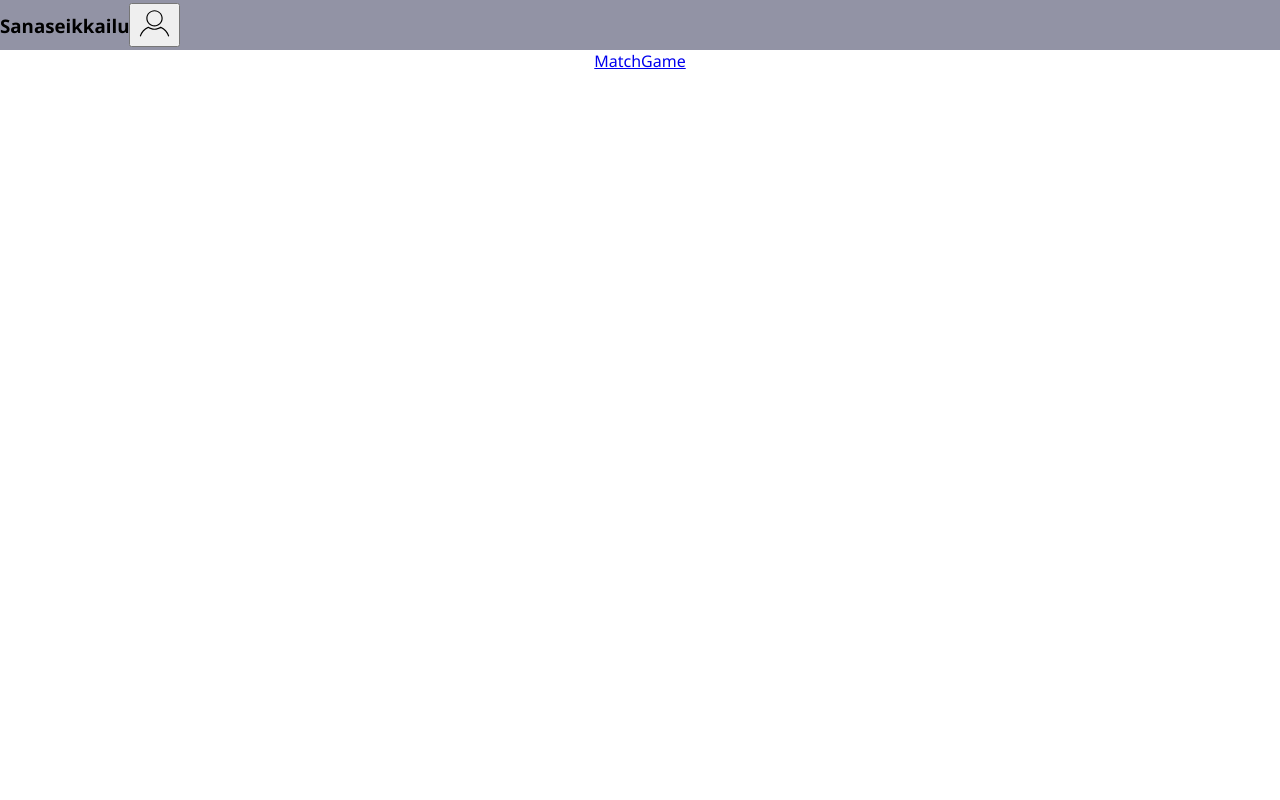
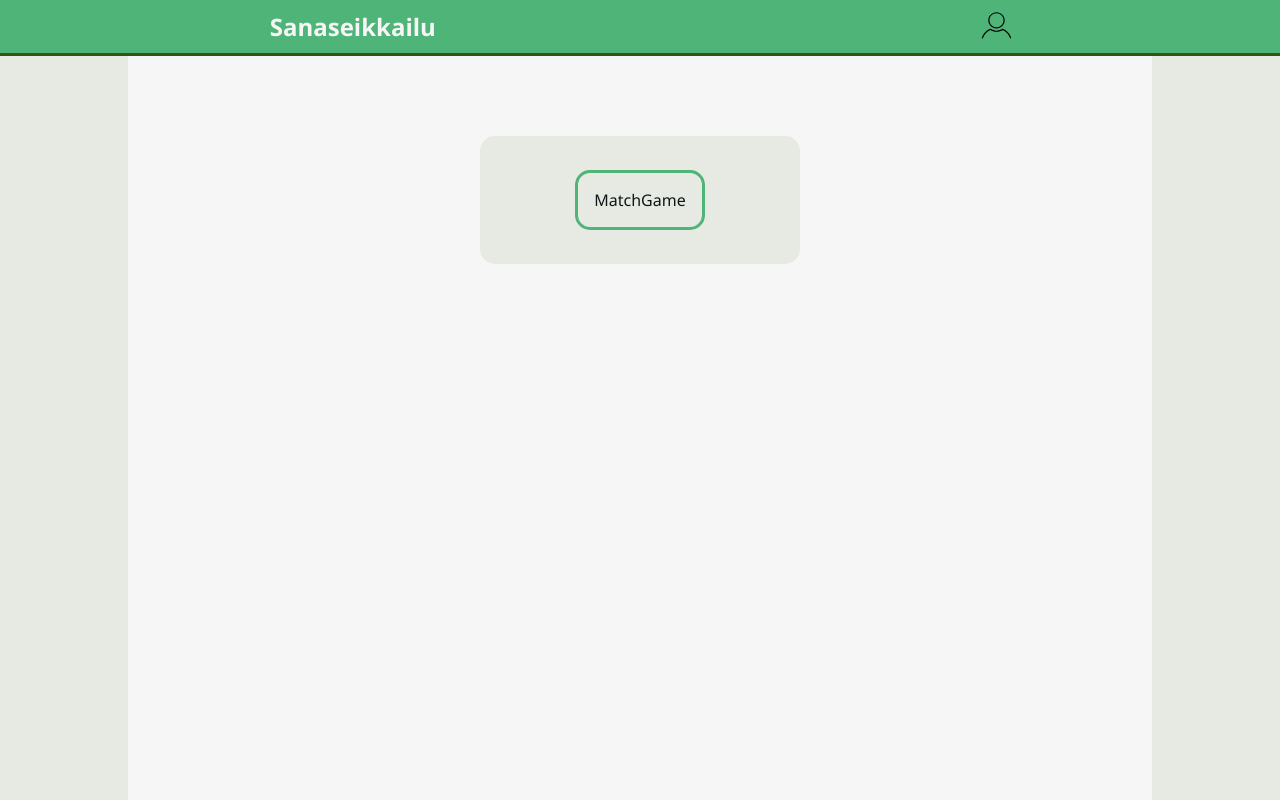
Before and after one commit to AnssiAi/sanaseikkailu, a React (Vite) app in the folder sanaseikkailuFrontend/: page / in a window 1280 px wide. Built offline with nearby package versions, Linux system fonts and the light colour scheme.

Commit message:
Tyylipäivitykset

```diff
--- a/sanaseikkailuFrontend/src/App.tsx
+++ b/sanaseikkailuFrontend/src/App.tsx
@@ -15,13 +15,13 @@ function App() {
   const [user, setUser] = useState<UserData>(null);
   return (
     <>
-      <div className='App'>
+      <div className='app'>
         <UserContext.Provider value={{ user, setUser }}>
-          <div id='nav'>
-            <h3>Sanaseikkailu</h3>
+          <div className='nav'>
+            <h2 className='appTitle'>Sanaseikkailu</h2>
             <LoginForm />
           </div>
-          <div className='Container'>
+          <div className='container'>
             <Router>
               <Routes>
                 <Route path='/' element={<GameSelect />} />
--- a/sanaseikkailuFrontend/src/components/GameSelect.tsx
+++ b/sanaseikkailuFrontend/src/components/GameSelect.tsx
@@ -3,8 +3,10 @@ import { Link } from 'react-router-dom';
 const GameSelect = () => {
   return (
     <>
-      <div>
-        <Link to={'/matchgame'}>MatchGame</Link>
+      <div className='gameSelect'>
+        <div className='gameCard'>
+          <Link to={'/matchgame'}>MatchGame</Link>
+        </div>
       </div>
     </>
   );
--- a/sanaseikkailuFrontend/src/components/LoginForm.tsx
+++ b/sanaseikkailuFrontend/src/components/LoginForm.tsx
@@ -55,15 +55,15 @@ const LoginForm = () => {
   };
 
   return (
-    <div id='loginContainer'>
+    <div className='loginContainer'>
       {visible ? (
         <>
-          <button id='userBtn' onClick={toggleVisibility}>
+          <button className='loginButton' onClick={toggleVisibility}>
             <span>
               <img src='src\assets\icons\login.svg' height={35} width={35} />
             </span>
           </button>
-          <div id='userContent'>
+          <div className='userContent'>
             {user ? (
               <>
                 <p>{user.username}</p>
@@ -95,7 +95,7 @@ const LoginForm = () => {
         </>
       ) : (
         <>
-          <button id='userBtn' onClick={toggleVisibility}>
+          <button className='loginButton' onClick={toggleVisibility}>
             <span>
               <img src='src\assets\icons\login.svg' height={35} width={35} />
             </span>
--- a/sanaseikkailuFrontend/src/components/MatchGame/MatchGame.tsx
+++ b/sanaseikkailuFrontend/src/components/MatchGame/MatchGame.tsx
@@ -222,26 +222,42 @@ const MatchGame = ({ gameSettings, wordList }: MatchGameProps) => {
 
   return (
     <>
-      <div id='matchGame'>
+      <div className='matchGame'>
         {gameActive ? (
           <>
-            <div id='scoreCard'>
-              <h2>MatchGame</h2>
+            <div className='scoreCard'>
+              <div className='coinSpan'>
+                <img
+                  src='src\assets\icons\coinPile.svg'
+                  height={150}
+                  width={150}
+                />
+                <div>
+                  <p>{score}</p>
+                </div>
+              </div>
               <h2>
                 {('0' + minutes).slice(-2)}:{('0' + seconds).slice(-2)}
               </h2>
-              <h3>
-                Pisteet: {score} Putki: {streak}
-              </h3>
+              <div className='flameSpan'>
+                <img
+                  src='src\assets\icons\flame200.svg'
+                  height={150}
+                  width={150}
+                />
+                <div>
+                  <p>{streak}</p>
+                </div>
+              </div>
             </div>
-            <div id='hostList'>
+            <div className='hostList'>
               {hostWords.map((word, index) => (
                 <WordContext.Provider value={word} key={index}>
                   <MatchWordSelect list='host' handleSelect={handleSelect} />
                 </WordContext.Provider>
               ))}
             </div>
-            <div id='studyList'>
+            <div className='studyList'>
               {studyWords.map((word, index) => (
                 <WordContext.Provider value={word} key={index}>
                   <MatchWordSelect list='study' handleSelect={handleSelect} />
@@ -251,9 +267,29 @@ const MatchGame = ({ gameSettings, wordList }: MatchGameProps) => {
           </>
         ) : (
           <>
-            <h3>
-              Pisteet: {score} Putki: {streak}
-            </h3>
+            <div className='scoreCard'>
+              <div className='coinSpan'>
+                <img
+                  src='src\assets\icons\coinPile.svg'
+                  height={150}
+                  width={150}
+                />
+                <div>
+                  <p>{score}</p>
+                </div>
+              </div>
+              <h2>Peli loppu!</h2>
+              <div className='flameSpan'>
+                <img
+                  src='src\assets\icons\flame200.svg'
+                  height={150}
+                  width={150}
+                />
+                <div>
+                  <p>{streak}</p>
+                </div>
+              </div>
+            </div>
           </>
         )}
       </div>
--- a/sanaseikkailuFrontend/src/components/MatchGame/MatchWordSelect.tsx
+++ b/sanaseikkailuFrontend/src/components/MatchGame/MatchWordSelect.tsx
@@ -16,7 +16,7 @@ const MatchWordSelect = ({ list, handleSelect }: MatchWordSelectProps) => {
   };
   return (
     <input
-      id='matchInput'
+      className='matchInput'
       type='button'
       disabled={complete}
       value={word}
--- a/sanaseikkailuFrontend/src/style.css
+++ b/sanaseikkailuFrontend/src/style.css
@@ -1,76 +1,303 @@
-body {
-  --input-primary: #101014;
-  --input-secondary: #4d7fc9;
-  --input-disabled: #9293a5;
-
+/*CSS reset*/
+* {
   margin: 0;
   padding: 0;
-  font-family: 'Segoe UI', Tahoma, Geneva, Verdana, sans-serif;
+  box-sizing: border-box;
 }
 
-.App {
-  display: grid;
-  grid-template-columns: 10% auto 10%;
-  grid-template-rows: 50px auto;
+/*Colors*/
+html {
+  --color-dark: #0e1819;
+  --color-light: #f6f6f6;
+  --color-main: #4fb477;
+  --main-dark: #345511;
+  --main-active: #419964;
+  --main-disabled: #9ab1a3;
+  --body-background: #e6eae2;
+  --game-background: #f6f6f6;
 }
 
-.Container {
+/*Base*/
+body {
+  min-height: 100vh;
+  font-family: 'Segoe UI', Tahoma, Geneva, Verdana, sans-serif;
+  background-color: var(--body-background);
+}
+
+.app {
+  display: grid;
+  grid-template-columns: 10vw auto 10vw;
+  grid-template-rows: 7vh auto;
+  min-height: 100vh;
+}
+
+.container {
   grid-column: 2;
   grid-row: 2;
   display: grid;
   justify-items: center;
+  background-color: var(--game-background);
+}
+.appTitle {
+  color: var(--text-light);
+}
+input[type='text'] {
+  border-radius: 5px;
+  width: 20em;
+  height: 2em;
 }
 
-input[type='text'] {
-  border-radius: 5px;
-  width: 250px;
-  height: 25px;
-}
-
-#nav {
+/*Nav*/
+.nav {
   grid-row: 1;
   grid-column-start: 1;
   grid-column-end: span 3;
   display: flex;
   flex-direction: row;
+  justify-content: space-around;
   align-items: center;
-  background-color: var(--input-disabled);
+  background-color: var(--color-main);
+  border-bottom: 3px solid var(--main-dark);
 }
-#userContent {
-  position: absolute;
-  padding: 15px;
-  background-color: var(--input-disabled);
-  border-radius: 15px;
+.nav h2 {
+  color: var(--color-light);
+  font-weight: 600;
 }
 
-#userContent form {
+/*LoginForm*/
+.userContent {
+  position: absolute;
+  padding: 2em;
+  border-radius: 15px;
+  margin-top: 2vh;
+  background-color: var(--color-main);
+  border-bottom: 2px solid var(--main-dark);
+}
+
+.userContent form {
   display: flex;
   flex-direction: column;
 }
+.userContent input {
+  margin-bottom: 1em;
+  border-color: var(--main-dark);
+}
+.userContent label {
+  font-size: 1rem;
+  font-weight: 600;
+  color: var(--color-dark);
+}
+.userContent p {
+  font-size: 1rem;
+  margin-bottom: 1em;
+}
+.userContent button {
+  font-size: 1rem;
+  height: 2em;
+  min-width: 5em;
+  color: var(--color-dark);
+  background-color: var(--color-main);
+  border-radius: 5px;
+  border-top: 1px solid var(--main-dark);
+  border-left: 1px solid var(--main-dark);
+  border-bottom: 3px solid var(--main-dark);
+  border-right: 3px solid var(--main-dark);
+}
 
+.userContent button:hover {
+  scale: 105%;
+  color: var(--color-light);
+  background-color: var(--main-active);
+}
+.userContent button:active {
+  scale: 95%;
+  color: var(--color-light);
+  background-color: var(--main-active);
+  border-top: 3px solid var(--main-dark);
+  border-left: 3px solid var(--main-dark);
+  border-bottom: 1px solid var(--main-dark);
+  border-right: 1px solid var(--main-dark);
+}
+
+.loginButton {
+  padding: 10%;
+  background-color: transparent;
+  border: 0px;
+  border-radius: 15px;
+}
+.loginButton:hover {
+  scale: 110%;
+  background-color: var(--main-active);
+}
+.loginButton:active {
+  scale: 95%;
+  background-color: var(--main-active);
+}
+
+/*GameSelect*/
+.gameSelect {
+  display: flex;
+  flex-direction: row;
+  padding: 5rem;
+}
+.gameCard {
+  display: grid;
+  width: 20rem;
+  height: 8rem;
+  background-color: var(--body-background);
+  border-radius: 15px;
+  justify-content: center;
+  align-content: center;
+}
+
+.gameCard a:link,
+a:visited {
+  color: var(--color-dark);
+  background-color: var(--body-background);
+  text-align: center;
+  text-decoration: none;
+  display: inline-block;
+  border: 3px solid var(--color-main);
+  border-radius: 15px;
+  padding: 1em;
+}
+
+.gameCard a:hover,
+a:active {
+  scale: 105%;
+  color: var(--color-light);
+  background-color: var(--main-active);
+}
+
+/*GameSetup*/
+.gameContainer {
+  width: 100%;
+  display: flex;
+  flex-direction: column;
+  align-items: center;
+}
 input[type='radio'] {
   visibility: hidden;
   height: 0;
   width: 0;
 }
-
-#tagLabel {
+input[type='radio']:hover + .tagLabel {
+  color: var(--color-light);
+  background-color: var(--main-active);
+}
+input[type='radio']:checked + .tagLabel {
+  color: var(--color-light);
+  background-color: var(--main-active);
+}
+.tagSet {
+  border-radius: 10px;
+  width: 50%;
+  align-items: center;
+  width: stretch;
+}
+.tagSelector label {
   display: table-cell;
   vertical-align: middle;
   text-align: center;
   cursor: pointer;
   padding: 0.5em 2em;
   border-radius: 25px;
-  background-color: #cbcbcf;
+  color: var(--color-dark);
+  background-color: var(--color-main);
 }
-input[type='radio']:hover + #tagLabel {
-  background-color: #4d7fc9;
+.setupForm {
+  display: flex;
+  flex-direction: row;
+  width: 50%;
+  margin-top: 2rem;
 }
-input[type='radio']:checked + #tagLabel {
-  background-color: #4d7fc9;
+.setupForm select {
+  width: 25%;
+  height: 5em;
+  border-radius: 10px;
+  margin-right: 1rem;
+  font-size: 1em;
+  padding: 1em;
+  color: var(--color-dark);
+  background-color: var(--color-main);
+  border-top: 0px;
+  border-left: 0px;
+  border-bottom: 3px solid var(--main-dark);
+  border-right: 3px solid var(--main-dark);
+}
+.setupForm select:hover {
+  color: var(--color-light);
+  background-color: var(--main-active);
+}
+.setupForm select:active {
+  color: var(--color-light);
+  background-color: var(--main-active);
+}
+.submitBtn {
+  width: 25%;
+  height: 5em;
+  font-size: 1rem;
+  border-radius: 10px;
+  border-top: 0px;
+  border-left: 0px;
+  color: var(--color-dark);
+  background-color: var(--color-main);
+  border-top: 0px;
+  border-left: 0px;
+  border-bottom: 3px solid var(--main-dark);
+  border-right: 3px solid var(--main-dark);
+}
+.submitBtn:hover {
+  scale: 105%;
+  color: var(--color-light);
+  background-color: var(--main-active);
+}
+.submitBtn:active {
+  scale: 95%;
+  color: var(--color-light);
+  background-color: var(--main-active);
+  border-top: 3px solid var(--main-dark);
+  border-left: 3px solid var(--main-dark);
+  border-bottom: 0px;
+  border-right: 0px;
+}
+/*ScoreCard*/
+.scoreCard {
+  grid-row: 1;
+  grid-column-start: 1;
+  grid-column-end: span 2;
+  display: flex;
+  flex-direction: row;
+  text-align: center;
+}
+.scoreCard h2 {
+  color: var(--color-dark);
+}
+.coinSpan {
+  position: relative;
+}
+.flameSpan {
+  position: relative;
+}
+.coinSpan div {
+  position: absolute;
+  width: 100%;
+  top: 42%;
+  color: var(--color-dark);
+  font-size: 1rem;
+  font-weight: 600;
+}
+.flameSpan div {
+  position: absolute;
+  width: 100%;
+  top: 65%;
+  color: var(--color-dark);
+  font-size: 1rem;
+  font-weight: 600;
 }
 
-#matchGame {
+/*MatchGame*/
+.matchGame {
   display: grid;
   grid-template-columns: 50% 50%;
   grid-template-rows: 10% auto;
@@ -78,55 +305,51 @@ input[type='radio']:checked + #tagLabel {
   row-gap: 10px;
   padding: 5%;
 }
-#scoreCard {
-  grid-row: 1;
-  grid-column-start: 1;
-  grid-column-end: span 2;
-  justify-self: center;
-}
-
-#hostList {
+.hostList {
   grid-row: 2;
   grid-column: 1;
   display: flex;
   flex-direction: column;
   justify-self: center;
 }
-#studyList {
+.studyList {
   grid-row: 2;
   grid-column: 2;
   display: flex;
   flex-direction: column;
   justify-self: center;
 }
-
-#tagSet {
-  border-radius: 10px;
-  align-items: center;
-}
-
-#select {
-  width: 10em;
-  height: 5em;
-  border-radius: 10px;
-}
-
-#submitBtn {
-  width: 10em;
-  height: 5em;
-  border-radius: 10px;
-}
-
-#matchInput {
+/*MatchGame painikkeet*/
+.matchInput {
   width: 10em;
   height: 5em;
   border-radius: 10px;
   margin: 5px;
   text-wrap: wrap;
+  font-size: 1rem;
+  color: var(--color-dark);
+  background-color: var(--color-main);
+  border-top: 0px;
+  border-left: 0px;
+  border-bottom: 3px solid var(--main-dark);
+  border-right: 3px solid var(--main-dark);
 }
-#matchInput:hover {
+.matchInput:hover {
   scale: 105%;
+  color: var(--color-light);
+  background-color: var(--main-active);
 }
-#matchInput:active {
+.matchInput:active {
   scale: 95%;
+  color: var(--color-light);
+  background-color: var(--main-active);
+  border-top: 3px solid var(--main-dark);
+  border-left: 3px solid var(--main-dark);
+  border-bottom: 0px;
+  border-right: 0px;
 }
+
+.matchInput:disabled {
+  color: var(--color-dark);
+  background-color: var(--main-disabled);
+}
```
Also changed, not shown: sanaseikkailuFrontend/src/components/GameSetup.tsx (+6 -8 lines), sanaseikkailuFrontend/src/assets/icons/coinPile.svg (added), sanaseikkailuFrontend/src/assets/icons/flame200.svg (added).
